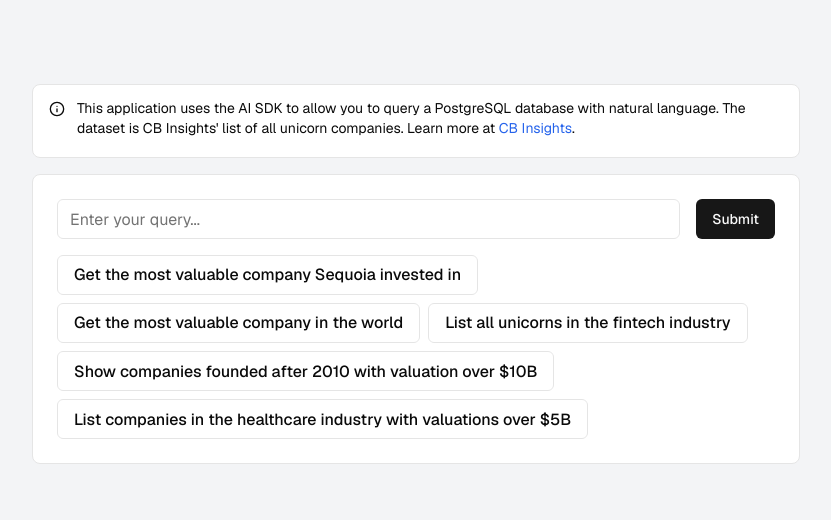
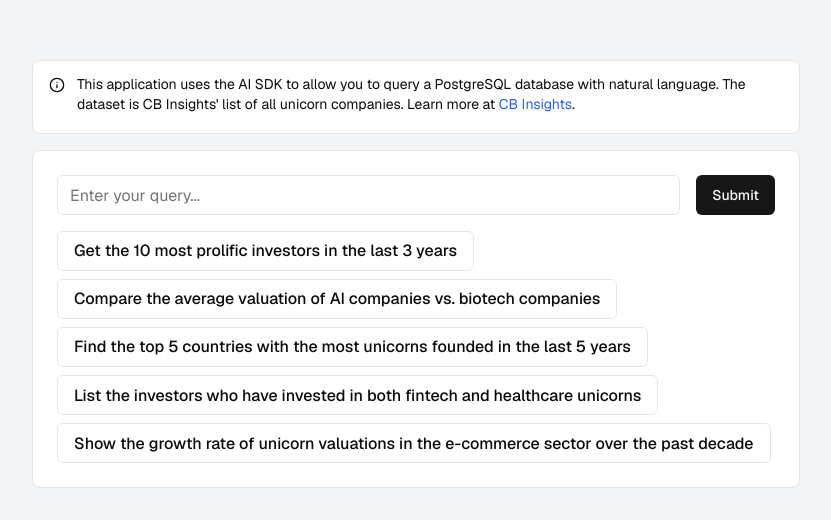
Before and after one commit to vercel-labs/natural-language-postgres, a Next.js app: page / in a window 1280 px wide. Shown: the part 126-646 px from the top of the page, without its empty margins (224-1055 px from the left). Built offline with nearby package versions, Linux system fonts and the light colour scheme.

Commit message:
update questions and formatting for rates

```diff
--- a/app/actions.ts
+++ b/app/actions.ts
@@ -28,7 +28,6 @@ export const generateQuery = async (input: string) => {
 
     Note: select_investors is a comma-separated list of investors. Trim whitespace to ensure you're grouping properly. Note, some fields may be null or have onnly one value.
     When answering questions about a specific field, ensure you are selecting the identifying column (ie. what is Vercel's valuation would select company and valuation').
-    Note: valuation is in billions of dollars so 10b would be 10.0.
 
     The industries tagged are:
     - healthcare & life sciences
@@ -41,6 +40,9 @@ export const generateQuery = async (input: string) => {
     - health
 
     If the user asks for a category that is not in the list, infer based on the list above.
+
+    Note: valuation is in billions of dollars so 10b would be 10.0.
+    Note: if the user asks for a rate, return it as a decimal. For example, 0.1 would be 10%.
 
     `,
     prompt: `Generate the query necessary to retrieve the data the user wants: ${input}`,
--- a/app/page.tsx
+++ b/app/page.tsx
@@ -26,11 +26,16 @@ export default function Component() {
   const [loading, setLoading] = useState(false);
 
   const suggestionQueries = [
-    "Get the most valuable company Sequoia invested in",
-    "Get the most valuable company in the world",
-    "List all unicorns in the fintech industry",
-    "Show companies founded after 2010 with valuation over $10B",
-    "List companies in the healthcare industry with valuations over $5B",
+    "Get the 10 most prolific investors in the last 3 years",
+    "Compare the average valuation of AI companies vs. biotech companies",
+    "Find the top 5 countries with the most unicorns founded in the last 5 years",
+    "List the investors who have invested in both fintech and healthcare unicorns",
+    "Show the growth rate of unicorn valuations in the e-commerce sector over the past decade",
+    // "Get the most valuable company Sequoia invested in",
+    // "Get the most valuable company in the world",
+    // "List all unicorns in the fintech industry",
+    // "Show companies founded after 2010 with valuation over $10B",
+    // "List companies in the healthcare industry with valuations over $5B",
   ];
 
   const handleSubmit = async (e: React.FormEvent) => {
@@ -66,16 +71,20 @@ export default function Component() {
     return title
       .split("_")
       .map((word, index) =>
-        index === 0 ? word.charAt(0).toUpperCase() + word.slice(1) : word
+        index === 0 ? word.charAt(0).toUpperCase() + word.slice(1) : word,
       )
       .join(" ");
   };
 
   const formatCellValue = (column: string, value: any) => {
-    if (column.toLowerCase() === "valuation") {
+    if (column.toLowerCase().includes("valuation")) {
       const formattedValue = parseFloat(value).toFixed(2);
-      const trimmedValue = formattedValue.replace(/\.?0+$/, '');
+      const trimmedValue = formattedValue.replace(/\.?0+$/, "");
       return `$${trimmedValue}B`;
+    }
+    if (column.toLowerCase().includes("rate")) {
+      const percentage = (parseFloat(value) * 100).toFixed(2);
+      return `${percentage}%`;
     }
     if (value instanceof Date) {
       return value.toLocaleDateString();
@@ -158,7 +167,7 @@ export default function Component() {
                         type="button"
                         variant="outline"
                         onClick={() => handleSuggestionClick(suggestion)}
-                        className={ `w-full sm:w-auto text-xs sm:text-base ${index > 2 ? "hidden sm:block" : ""}` }
+                        className={`w-full sm:w-auto text-xs sm:text-base ${index > 2 ? "hidden sm:block" : ""}`}
                       >
                         {suggestion}
                       </Button>
@@ -236,7 +245,7 @@ export default function Component() {
                                   <TableCell key={cellIndex}>
                                     {formatCellValue(
                                       column,
-                                      company[column as keyof Unicorn]
+                                      company[column as keyof Unicorn],
                                     )}
                                   </TableCell>
                                 ))}
```
